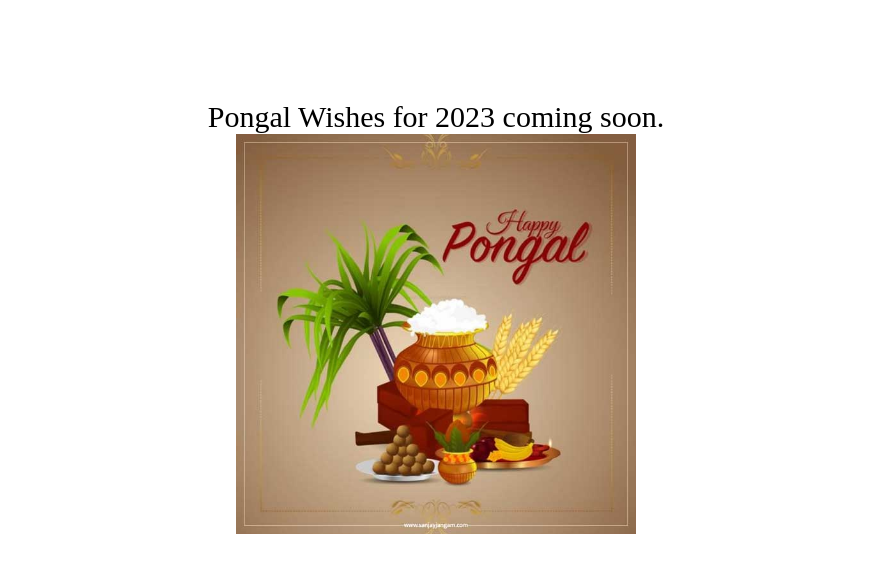
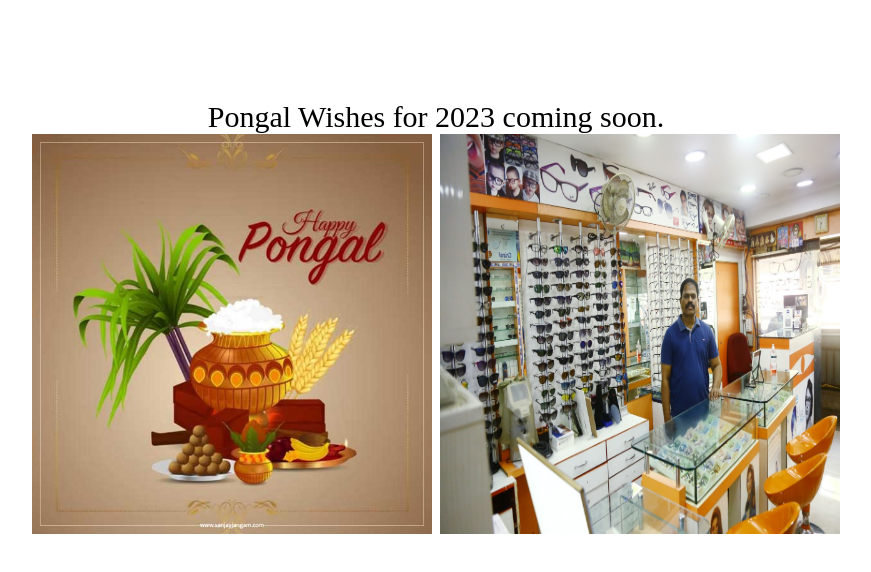
Before and after one commit to srimuruganopticals/srimuruganopticals, a plain HTML site: page pongal-wishes.html in a window 1280 px wide. Shown: the whole page, without its empty margins (204-1075 px from the left). Drawn offline with Linux system fonts and the light colour scheme.

Commit message:
shop image added

```diff
--- a/pongal-wishes.html
+++ b/pongal-wishes.html
@@ -2,5 +2,6 @@
   <body style="margin-top:100px; width:auto; align-items:center; text-align:center; font-size:30px;">
     Pongal Wishes for 2023 coming soon.</br>
     <img src="pongal.jpg" style="width:400px; height:400px;"/>
+   <img src="shop1.jpeg" style="width:400px; height:400px;"/>
   </body>
 </html>
```
